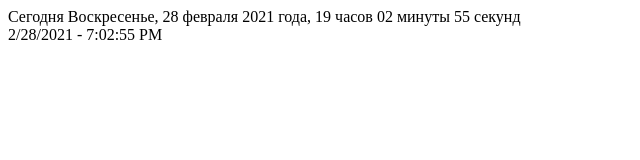
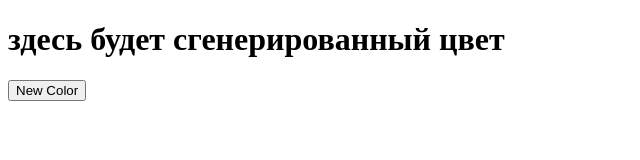
Before and after one commit to shmakov-il/JavaScriptHard, a plain HTML site: page index.html in a window 1280 px wide. Shown: the whole page, without its empty margins (0-640 px from the left). Drawn offline with Linux system fonts and the light colour scheme.

Commit message:
create(main.js): add random color

```diff
--- a/index.html
+++ b/index.html
@@ -6,6 +6,10 @@
   <title>JS Hard</title>
 </head>
 <body>
+  <h1 id="color">здесь будет сгенерированный цвет</h1>
+
+  <button id="change" type="button">New Color</button>
+
   <script src="main.js"></script>
 </body>
 </html>
--- a/main.js
+++ b/main.js
@@ -1,108 +1,21 @@
 'use strict';
 
-const divFirst = document.createElement('div');
-const divSecond = document.createElement('div');
+const title = document.getElementById('color'),
+  btn = document.getElementById('change');
 
-divFirst.classList.add('first');
-divSecond.classList.add('second');
+const random = (x, y) => {
+  return Math.round(Math.random() * (y - x) + x);
+};
 
-document.body.append(divFirst);
-document.body.append(divSecond);
+const randomColor = () => {
+  let red = random(0, 255).toString(16);
+  let green = random(0, 255).toString(16);
+  let blue = random(0, 255).toString(16);
+  return '#' + red + green + blue;
+};
 
-
-function getFormatA() {
-
-  const data = new Date();
-
-  // Получение дня недели с заглавной буквы
-  let nowDayWeek = data.toLocaleString('ru', {weekday: 'long'});
-  nowDayWeek = nowDayWeek[0].toUpperCase() + nowDayWeek.slice(1);
-  // Получение числа дня
-  let nowDayNumber = data.toLocaleString('ru', {day: 'numeric'});
-  // Получение месяца с нужным окончанием
-  let nowMonth = data.toLocaleString('ru', {month: 'long'});
-  if (nowMonth.slice(-1) === 'ь' || nowMonth.slice(-1) === 'й') {
-    nowMonth = nowMonth.slice(0, -1) + 'я';
-  } else {
-    nowMonth = nowMonth + 'a';
-  }
-  // Получение года
-  let nowYearNumber = data.toLocaleString('ru', {year: 'numeric'});
-  // Получение часа в нужном склонении
-  let hours = function getHours() {
-    let today = data.getHours();
-    if (today === 1 || today === 21) {
-      return zeroPre() + ' час';
-    } else if (today === 0 || today > 4 && today < 21) {
-      return zeroPre() + ' часов';
-    } else if (today > 1 && today < 5 || today > 21 && today < 24) {
-      return zeroPre() + ' часа';
-    }
-  // Добавление 0 к числу, которое меньше 10
-    function zeroPre() {
-      if (today > -1 && today < 10) {
-        return '0' + today;
-      } else if (today > 9 && today < 24) {
-        return today;
-      }
-    }
-  };
-  // Получение минут в нужном склонении
-  let minutes = function getMinutes() {
-    let today = data.getMinutes();
-    if (today === 1 || today === 21 || today === 31 || today === 41 || today === 51){
-      return zeroPre() + ' минута';
-    } else if (today === 0 || today > 4 && today < 21 || today > 24 && today < 31 || today > 34 && today < 41 || today > 44 && today < 51 || today > 54 && today < 60) {
-      return zeroPre() + ' минут';
-    } else if (today > 1 && today < 5 || today > 21 && today < 25 || today > 31 && today < 35 || today > 41 && today < 45 || today > 51 && today < 55) {
-      return zeroPre() + ' минуты';
-    }
-    // Добавление 0 к числу, которое меньше 10
-    function zeroPre() {
-      if (today > -1 && today < 10){
-        return '0' + today;
-      } else if (today > 9 && today < 60) {
-        return today;
-      }
-    }
-  };
-  // Получение секунд в нужном склонении
-  let seconds = function getSeconds(){
-    let today = data.getSeconds();
-    if (today === 1 || today === 21 || today === 31 || today === 41 || today === 51){
-      return zeroPre() + ' секунда';
-    } else if (today === 0 || today > 4 && today < 21 || today > 24 && today < 31 || today > 34 && today < 41 || today > 44 && today < 51 || today > 54 && today < 60) {
-      return zeroPre() + ' секунд';
-    } else if (today > 1 && today < 5 || today > 21 && today < 25 || today > 31 && today < 35 || today > 41 && today < 45 || today > 51 && today < 55) {
-      return zeroPre() + ' секунды';
-    }
-    // Добавление 0 к числу, которое меньше 10
-    function zeroPre() {
-      if (today > -1 && today < 10){
-        return '0' + today;
-      } else if (today > 9 && today < 60) {
-        return today;
-      }
-    }
-  };
-  // Вывод результата
-  let resultFirst = document.querySelector('.first');
-  resultFirst.innerHTML = (`Сегодня ${nowDayWeek}, ${nowDayNumber} ${nowMonth} ${nowYearNumber} года, ${hours()} ${minutes()} ${seconds()}`);
-
-}
-
-function getFormatB(){
-
-  const data = new Date();
-  // Задаем переменные с датой и временем
-  let yearMonthDay = data.toLocaleDateString();
-  let hoursMinutesSeconds = data.toLocaleTimeString();
-  // Выводим результат на экран
-  let resultSecond = document.querySelector('.second');
-  resultSecond.innerHTML = (`${yearMonthDay} - ${hoursMinutesSeconds}`);
-
-}
-
-
-setInterval(getFormatA, 1000);
-setInterval(getFormatB, 1000);
+btn.addEventListener('click', () => {
+  const color = randomColor();
+  document.body.setAttribute('style', `background-color: ${color}`);
+  title.textContent = color;
+});
```
